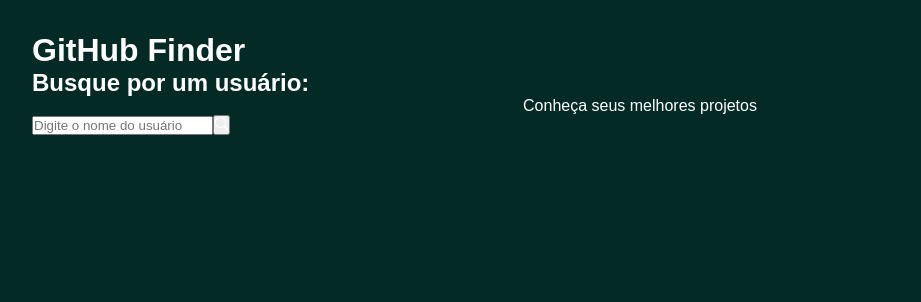
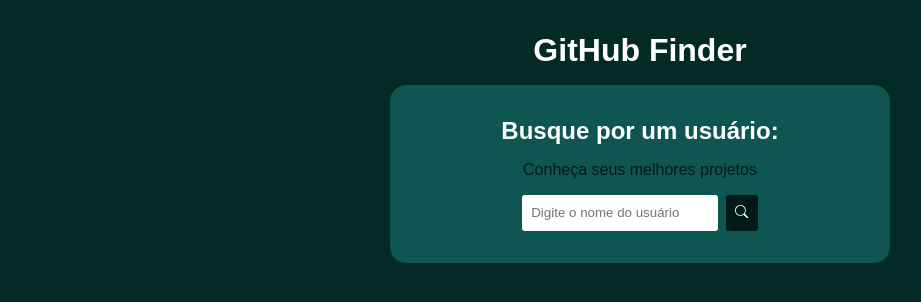
Before and after one commit to pixies0/GitHub-Finder, a React (Vite) app: page / in a window 1280 px wide. Shown: the top 302 px of the page, without its empty margins (0-921 px from the left). Built offline with nearby package versions, Linux system fonts and the light colour scheme; a web font is replaced by a local one.

Commit message:
feat: Implementação de estilização da página com css

```diff
--- /dev/null
+++ b/src/App.module.css
@@ -0,0 +1,9 @@
+.app{
+    max-width: 500px;
+    margin: 0 auto;
+}
+
+.app h1 {
+    text-align: center;
+    margin-bottom: 1rem;
+}
--- a/src/App.tsx
+++ b/src/App.tsx
@@ -1,9 +1,11 @@
 import { Outlet } from "react-router-dom"
+
+import classes from './App.module.css'
 
 function App() {
 
   return (
-    <div className='App'>
+    <div className={classes.app}>
      <h1>GitHub Finder</h1>
      <Outlet/>
     </div>
--- /dev/null
+++ b/src/components/Search/Search.module.css
@@ -0,0 +1,32 @@
+.search {
+    background-color: #0f5552;
+    padding: 2rem;
+    border-radius: 1rem;
+    display: flex;
+    flex-direction: column;
+    align-items: center;
+    gap: 1rem;
+    margin-bottom: 1.5rem;
+}
+
+.search p {
+    color: #001b17;
+}
+
+.search_container {
+    display: flex;
+    gap: 0.5rem;
+}
+
+.search_container input,
+.search_container button {
+    padding: .6rem;
+    border-radius: 3px;
+    border: none;
+    color: #000;
+}
+
+.search_container button {
+    background-color: #001b17;
+    cursor: pointer;
+}
--- a/src/components/search.tsx
+++ b/src/components/Search/Search.tsx
@@ -4,16 +4,17 @@
 
 import { useState } from 'react';
 import {BsSearch} from 'react-icons/bs'
+import classes from "./Search.module.css"
 
 const Search = ({loadUser}: searchProps) => {
 
     const [userName, setUserName] = useState("");
 
     return (
-        <div>
+        <div className={classes.search}>
             <h2>Busque por um usuário:</h2>
             <p>Conheça seus melhores projetos</p>
-            <div>
+            <div className={classes.search_container}>
                 <input type="text" placeholder="Digite o nome do usuário" onChange={(e)=>setUserName(e.target.value)}/>
                 <button onClick={() => loadUser(userName)}>
                     <BsSearch/>
--- a/src/routes/Home.tsx
+++ b/src/routes/Home.tsx
@@ -1,4 +1,4 @@
-import Search from "../components/search";
+import Search from "../components/Search/Search";
 import { useState } from "react";
 import { UserProps } from "../Types/user";
 
```
Also changed, not shown: src/App.css (added).
